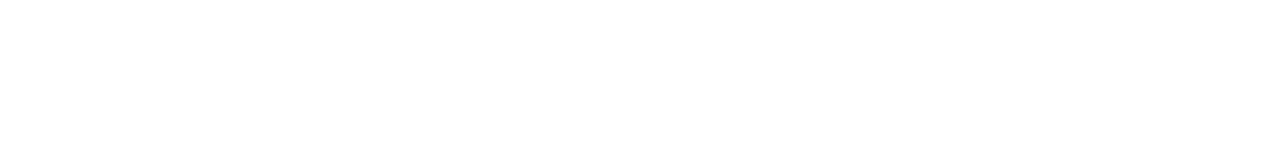
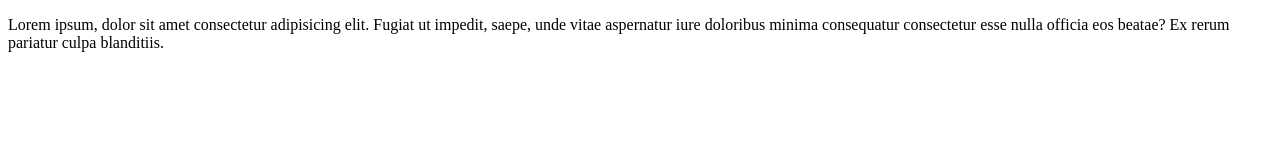
Before and after one commit to Paco702/DM_Up240442_, a plain HTML site: page index.html in a window 1280 px wide. Drawn offline with Linux system fonts and the light colour scheme.

Commit message:
second commit

```diff
--- a/index.html
+++ b/index.html
@@ -10,5 +10,7 @@
 <body>
 
 </body>
+<p>Lorem ipsum, dolor sit amet consectetur adipisicing elit. Fugiat ut impedit, saepe, unde vitae aspernatur iure
+    doloribus minima consequatur consectetur esse nulla officia eos beatae? Ex rerum pariatur culpa blanditiis.</p>
 
 </html>
```
